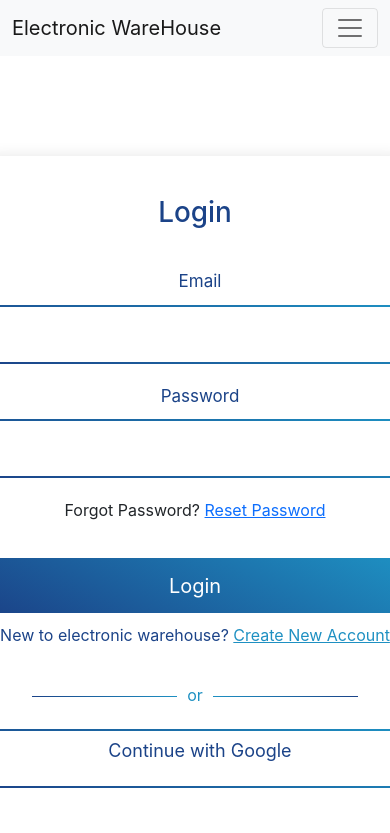
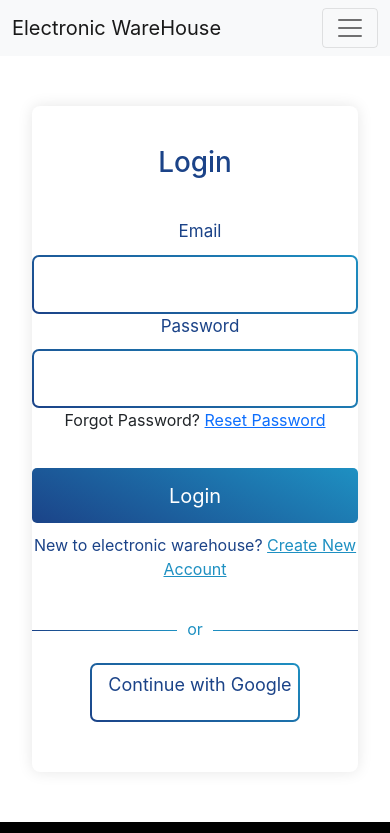
Before and after one commit to Roctim17/Electronic-WareHouse, a React (Create React App) app: page /login in a window 390 px wide. Shown: the top 833 px of the page. Built offline with nearby package versions, Linux system fonts and the light colour scheme; no server answers.

Commit message:
add deliverd fun

```diff
--- a/src/Component/Contact/Contact.js
+++ b/src/Component/Contact/Contact.js
@@ -5,7 +5,7 @@ const Contact = () => {
     return (
         <div>
             <div className="p-3" id="contact">
-                <h1>Contact Me</h1>
+                <h1>Contact Electronic WareHouse</h1>
                 <div className="container">
 
                     <div className="half-width rightside">
--- a/src/Component/Login/Login.js
+++ b/src/Component/Login/Login.js
@@ -43,6 +43,8 @@ const Login = () => {
 
 
     return (
+        <div className="row">
+            <div className="col-md-12 col-sm-12">
                 <div className='auth-form-container '>
                     <div className='auth-form'>
                         <h1>Login</h1>
@@ -83,6 +85,8 @@ const Login = () => {
                         </div>
                     </div>
                 </div>
+            </div>
+        </div>
     );
 };
 
--- a/src/Component/Login/login.css
+++ b/src/Component/Login/login.css
@@ -1,5 +1,6 @@
 .auth-form-container {
     width: 100%;
+    margin: auto;
     display: flex;
     align-items: center;
     justify-content: center;
@@ -21,6 +22,7 @@
     margin: 40px 0;
     color: #1b4388;
 }
+
 
 .input-field {
     display: flex;
@@ -138,3 +140,23 @@
     color: red;
     font-size: 15px;
 }
+
+@media only screen and (max-width:688px) {
+    .auth-form-container {
+        width: 90%;
+    }
+
+    .auth-form {
+        margin: 50px;
+    }
+
+    .input-field {
+        width: 100%;
+        margin: auto;
+    }
+
+    .input-field input,
+    .google-auth {
+        width: 100%;
+    }
+}
--- a/src/Component/ProductUpdate/ProductUpdate.js
+++ b/src/Component/ProductUpdate/ProductUpdate.js
@@ -9,7 +9,6 @@ const ProductUpdate = () => {
     const [product, setProduct] = useState({});
     useEffect(() => {
         const url = `http://localhost:5000/product/${id}`;
-        console.log(url, 'this')
         fetch(url)
             .then(res => res.json())
             .then(data => setProduct(data))
@@ -18,7 +17,15 @@ const ProductUpdate = () => {
     //  add quantity
     const handleAddQuantity = e => {
         e.preventDefault();
-        const quantity = e.target.quantity.value;
+        const previousQuantity = product.quantity;
+        const previousQuantityNumber = parseInt(previousQuantity);
+        const quantityNew = e.target.quantity.value;
+        const quantityNumber = parseInt(quantityNew);
+        if (quantityNew <= 0 || quantityNew == null) {
+            alert("Please add valid number")
+        }
+        if (quantityNew > 0) {
+            const quantity = previousQuantityNumber + quantityNumber;
             const updateQuantity = { quantity };
             const url = `http://localhost:5000/product/${id}`;
             fetch(url, {
@@ -28,15 +35,17 @@ const ProductUpdate = () => {
                 },
                 body: JSON.stringify(updateQuantity)
             })
-            .then(res => res.json)
+                .then(res => res.json())
                 .then(data => {
-                console.log('success', data)
                     e.target.reset();
+                    setProduct(data);
+
                 })
         }
+
+    }
     //  Delivered
-    const handleDelivered = (e) => {
-        e.preventDefault();
+    const handleDelivered = () => {
         const quantity = product.quantity - 1;
         const updateQuantity = { quantity };
         const url = `http://localhost:5000/product/${id}`;
@@ -47,10 +56,9 @@ const ProductUpdate = () => {
             },
             body: JSON.stringify(updateQuantity)
         })
-            .then(res => res.json)
+            .then(res => res.json())
             .then(data => {
-                console.log('success', data)
-                e.target.reset();
+                setProduct(data);
             })
     }
 
@@ -71,7 +79,7 @@ const ProductUpdate = () => {
                     <form onSubmit={handleAddQuantity}>
 
                         <div className=" pb-3">
-                            <input className='mb-3' placeholder='quantity' type="number" name="quantity" />
+                            <input className='mb-3' placeholder='add new quantity' type="number" name="quantity" />
                         </div>
                         <div className="">
                             <input className='btn btn-success' type="submit" value="Add Quantity" />
--- a/src/Component/Signup/Signup.js
+++ b/src/Component/Signup/Signup.js
@@ -78,6 +78,8 @@ const Signup = () => {
 
 
     return (
+        <div className="row">
+            <div className="col-md-12 col-sm-12">
                 <div className='auth-form-container '>
                     <div className='auth-form'>
                         <h1>Sign Up</h1>
@@ -133,6 +135,8 @@ const Signup = () => {
                         </div>
                     </div>
                 </div>
+            </div>
+        </div>
     );
 };
 
```
Lines whose indentation alone changed are shown as unchanged.
